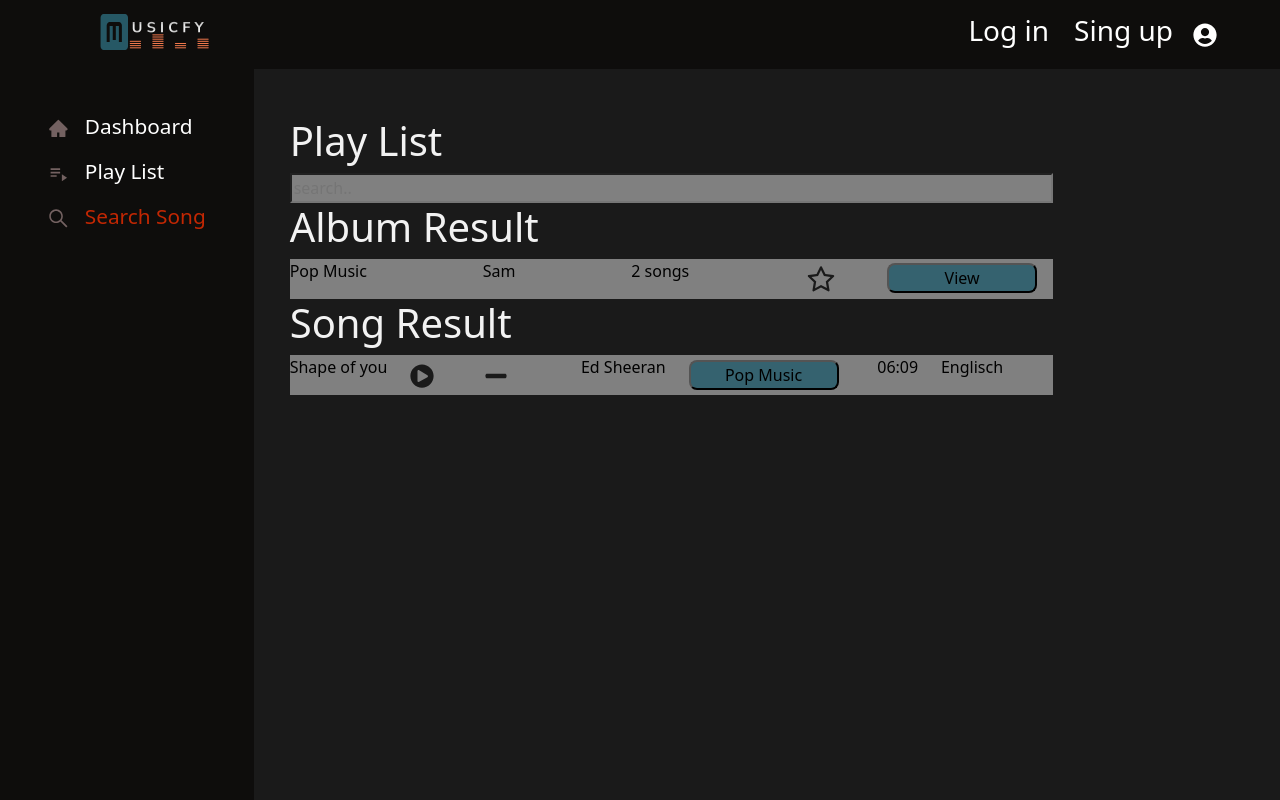
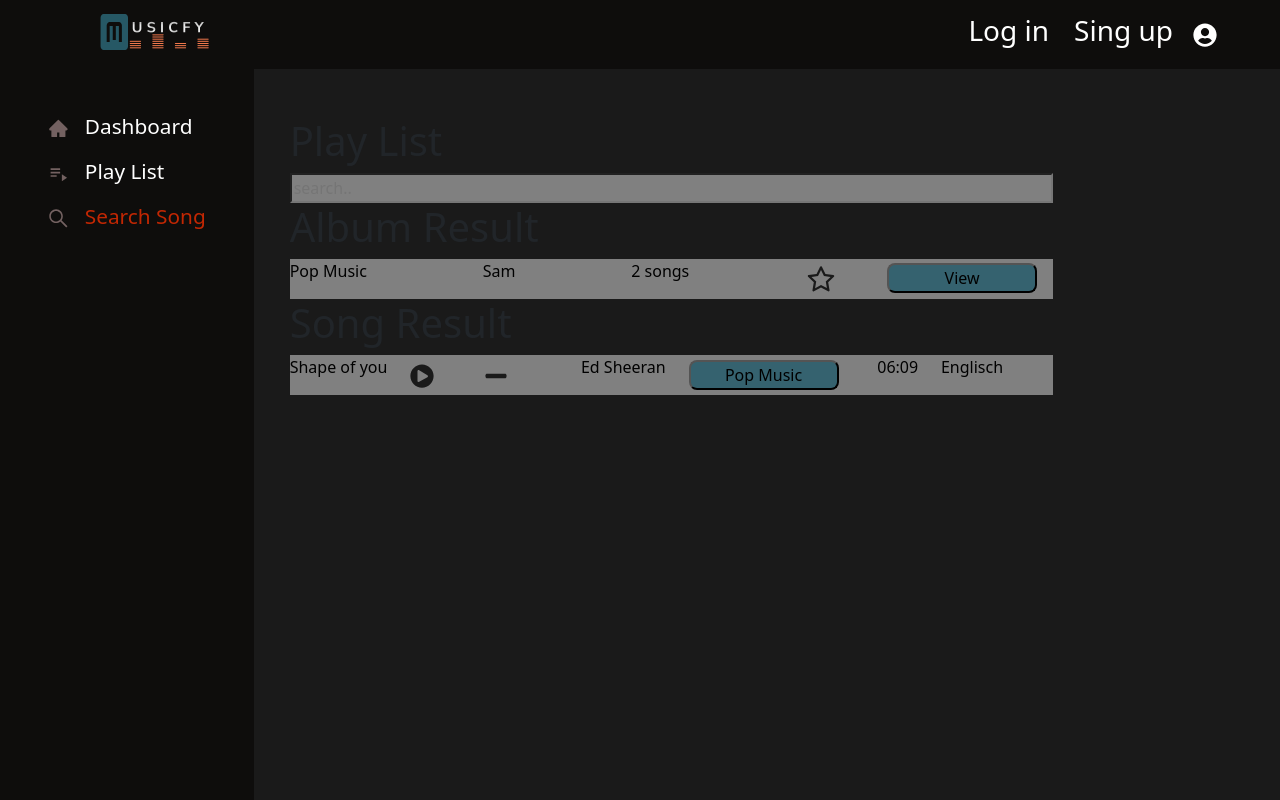
Before and after one commit to Music-App-Team/frontend, a React (Create React App) app: page /app/search in a window 1280 px wide. Shown: the top 800 px of the page. Built offline with nearby package versions, Linux system fonts and the light colour scheme; a web font is replaced by a local one.

Commit message:
jaber:fix comment-page

```diff
--- a/src/pages/comments/comment.scss
+++ b/src/pages/comments/comment.scss
@@ -1,7 +1,7 @@
-.container{
-    margin: 0px;
-    padding: 0px;
-    color: #F2F2F2;
+.container-comment{
+    margin:0px;
+    padding: 100px;
+    color: #F2F2F2 ;
     background-color: #1A1A1A;
     .btn{
         background-color: #124653;
@@ -21,6 +21,9 @@
         background-color: #D9D9D9;
         height: 150px;
     }
+    p{
+        color: #f2f2f2;
+    }
     .hr{
         width:100%;
         height: 4px;
```
